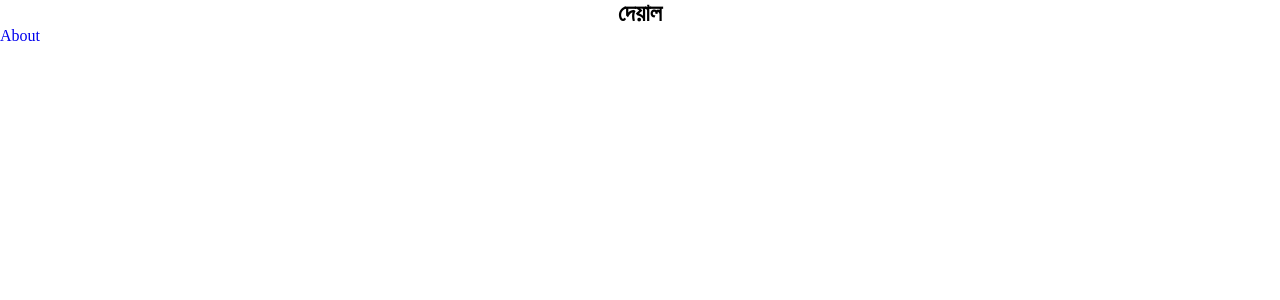
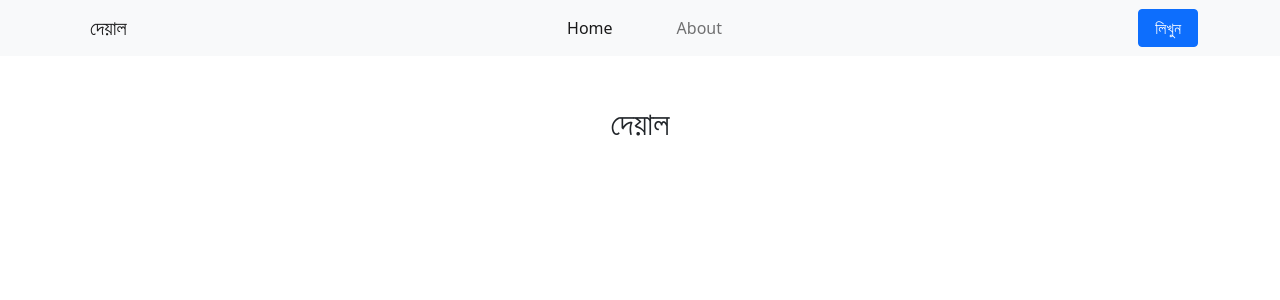
Before and after one commit to xaadu/deyal, a React (Create React App) app in the folder frontend/: page / in a window 1280 px wide. Shown: the top 300 px of the page. Built offline with nearby package versions, Linux system fonts and the light colour scheme.

Commit message:
Added Heading and Bootstrap

```diff
--- a/frontend/public/index.html
+++ b/frontend/public/index.html
@@ -9,9 +9,12 @@
       content="Deyal App is for your personal Satisfaction. Write what you want anonymously"
     />
     <title>Deyal || Express Your Feelings</title>
+
+    <link href="https://cdn.jsdelivr.net/npm/bootstrap@5.0.0-beta3/dist/css/bootstrap.min.css" rel="stylesheet" integrity="sha384-eOJMYsd53ii+scO/bJGFsiCZc+5NDVN2yr8+0RDqr0Ql0h+rP48ckxlpbzKgwra6" crossorigin="anonymous">
   </head>
   <body>
     <noscript>You need to enable JavaScript to run this app.</noscript>
     <div id="root"></div>
+    <script src="https://cdn.jsdelivr.net/npm/bootstrap@5.0.0-beta3/dist/js/bootstrap.bundle.min.js" integrity="sha384-JEW9xMcG8R+pH31jmWH6WWP0WintQrMb4s7ZOdauHnUtxwoG2vI5DkLtS3qm9Ekf" crossorigin="anonymous"></script>
   </body>
 </html>
--- a/frontend/src/App.jsx
+++ b/frontend/src/App.jsx
@@ -1,4 +1,5 @@
 import { BrowserRouter as Router, Route, Switch } from 'react-router-dom'
+import Header from './components/Header/Header';
 import About from './pages/About/About';
 import Home from './pages/Home/Home'
 
@@ -8,6 +9,7 @@ function App() {
     return (
         <div className="App">
             <Router basename={base_name}>
+                <Header />
                 <Switch>
                     <Route path='/' exact component={Home} />
                     <Route path='/about' component={About} />
--- /dev/null
+++ b/frontend/src/components/Header/Header.jsx
@@ -0,0 +1,42 @@
+import { NavLink } from "react-router-dom"
+import './Header.module.scss'
+
+const Header = () => {
+    return (
+        <nav className="navbar navbar-expand-lg navbar-light bg-light">
+            <div className="container">
+                <div className="left px-2">
+                    <NavLink className="navbar-brand" to='/'>দেয়াল</NavLink>
+                </div>
+                <div className="center">
+                    <button className="navbar-toggler" type="button" data-bs-toggle="collapse" data-bs-target="#navbarNavDropdown" aria-controls="navbarNavDropdown" aria-expanded="false" aria-label="Toggle navigation">
+                        <span className="navbar-toggler-icon"></span>
+                    </button>
+                    <div className="collapse navbar-collapse" id="navbarNavDropdown">
+                        <ul className="navbar-nav mx-auto">
+                            <li className="nav-item px-4">
+                                <NavLink
+                                    className="nav-link"
+                                    activeClassName="active"
+                                    to='/' exact
+                                >Home</NavLink>
+                            </li>
+                            <li className="nav-item px-4">
+                                <NavLink
+                                    className="nav-link"
+                                    activeClassName="active"
+                                    to='/about'
+                                >About</NavLink>
+                            </li>
+                        </ul>
+                    </div>
+                </div>
+                <div className="right">
+                    <button className="btn btn-primary px-3">লিখুন</button>
+                </div>
+            </div>
+        </nav>
+    )
+}
+
+export default Header
--- a/frontend/src/pages/About/About.jsx
+++ b/frontend/src/pages/About/About.jsx
@@ -1,10 +1,9 @@
-import { Link } from "react-router-dom"
+import './About.module.scss'
 
 const About = () => {
     return (
-        <div>
+        <div className='py-5'>
             <h2>About</h2>
-            <Link to='/'> Go Home </Link>
         </div>
     )
 }
--- a/frontend/src/pages/Home/Home.jsx
+++ b/frontend/src/pages/Home/Home.jsx
@@ -1,11 +1,9 @@
-import { Link } from 'react-router-dom'
-import styles from './Home.module.scss'
+import './Home.module.scss'
 
 const Home = () => {
     return (
-        <div>
-            <h2 style={styles.h2}>দেয়াল</h2>
-            <Link to='/about'>About</Link>
+        <div className='py-5'>
+            <h2>দেয়াল</h2>
         </div>
     )
 }
```
Also changed, not shown: frontend/src/components/Header/Header.module.scss (added).
